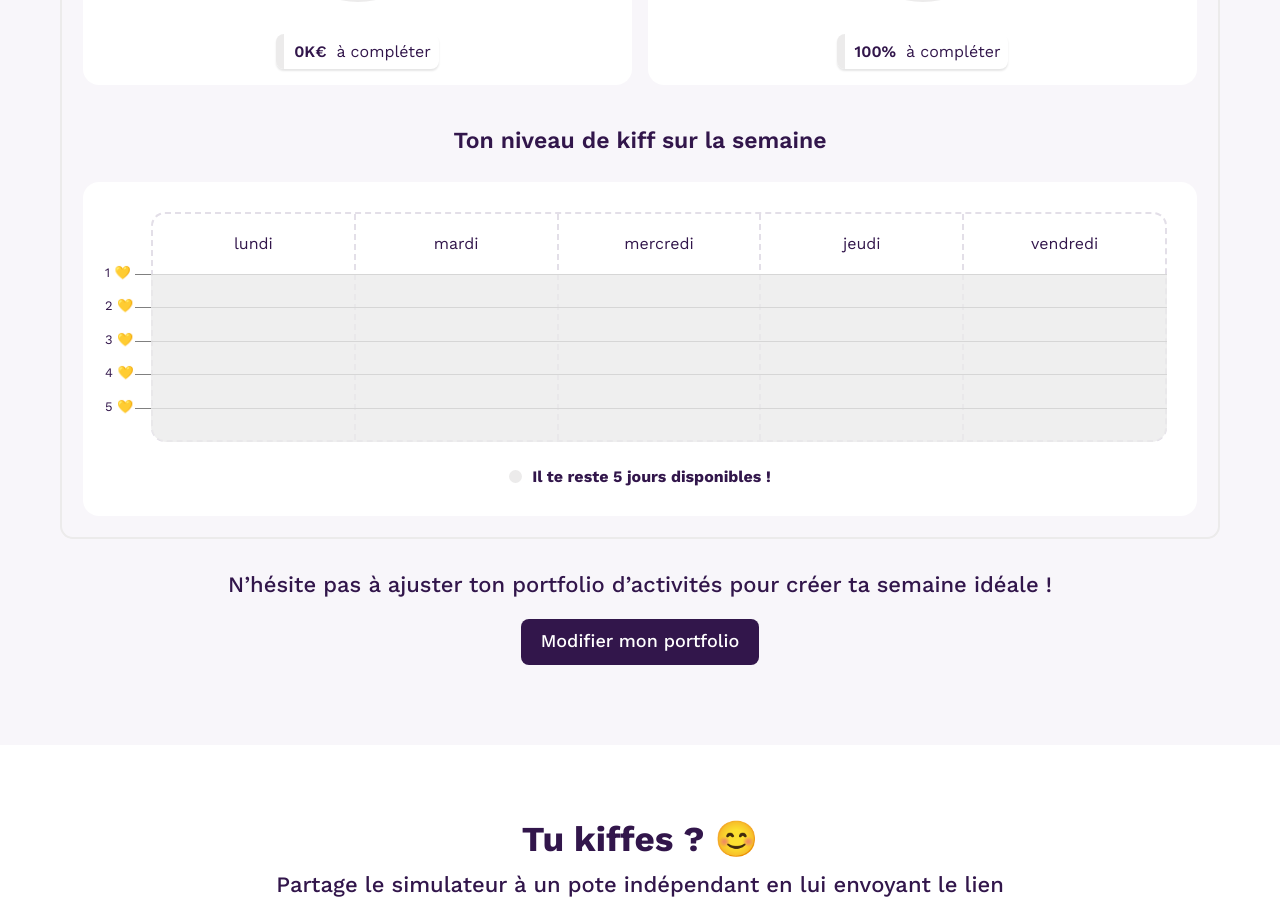
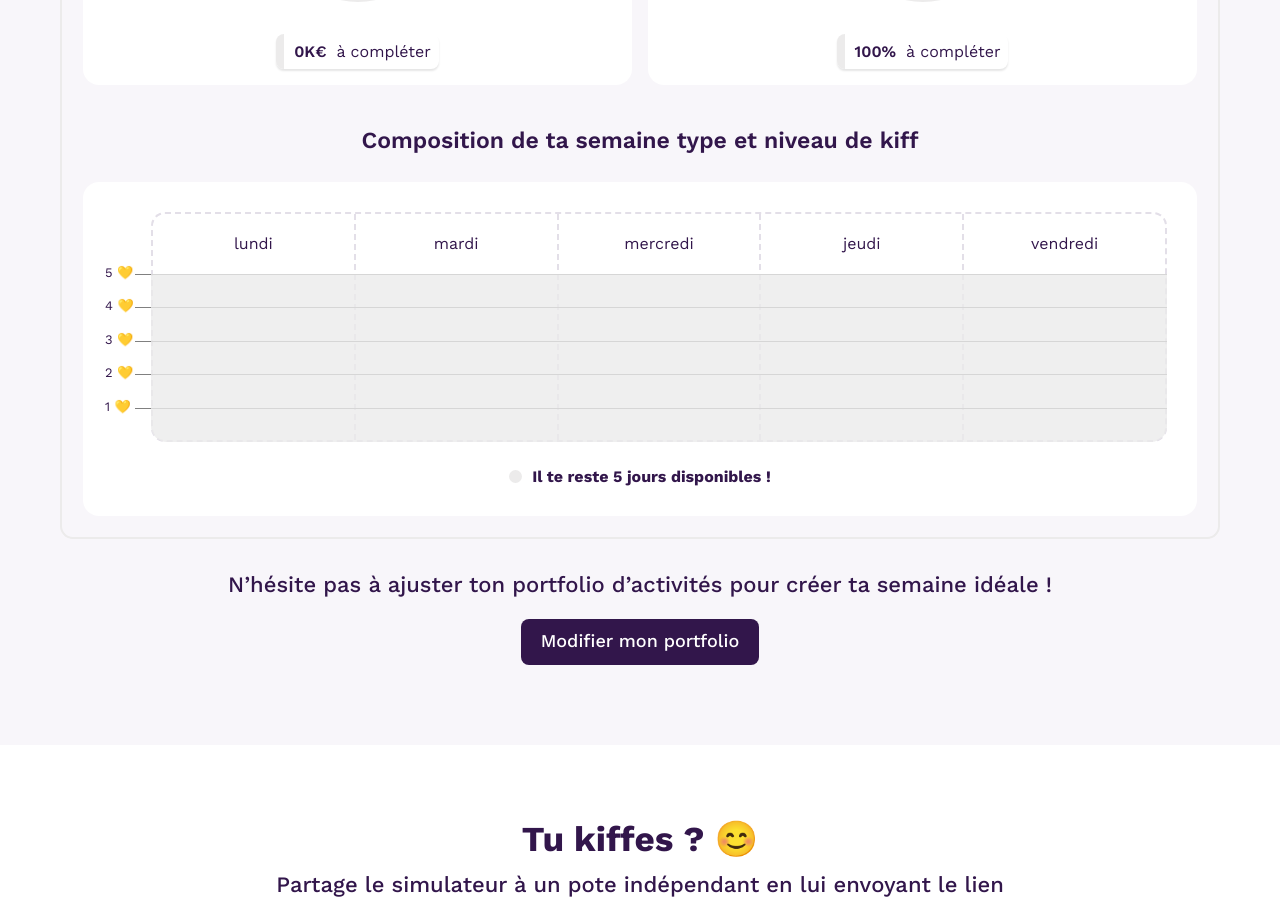
Before and after one commit to troptropcontent/freelance_revenue_simulator, a React (Vite) app in the folder frontend/: page / in a window 1280 px wide. Shown: the part 2720-3633 px from the top of the page. Built offline with nearby package versions, Linux system fonts and the light colour scheme.

Commit message:
put rates in background in the correct order

```diff
--- a/frontend/src/components/simulator/results/charts/WeekChart.tsx
+++ b/frontend/src/components/simulator/results/charts/WeekChart.tsx
@@ -202,7 +202,7 @@ const WeekChart = () => {
   return (
     <Box flex flexDirection="column" gap={25}>
       <Text style="subtitle_n1" align="center">
-        {t("simulator.results.charts.enjoyment_ventilation.title")}
+        {t("simulator.results.charts.week_ventilation.title")}
       </Text>
       <Box
         background="white"
@@ -221,8 +221,8 @@ const WeekChart = () => {
               ))}
             </Weekdays>
             <Rates>
-              {[...Array(number_of_days_worked_per_week)].reverse().map((_, index) => (
-                <Rate $rate={index + 1} />
+              {[...Array(number_of_days_worked_per_week)].map((_, index, arr) => (
+                <Rate $rate={arr.length - index} />
               ))}
             </Rates>
           </BackGround>
```
